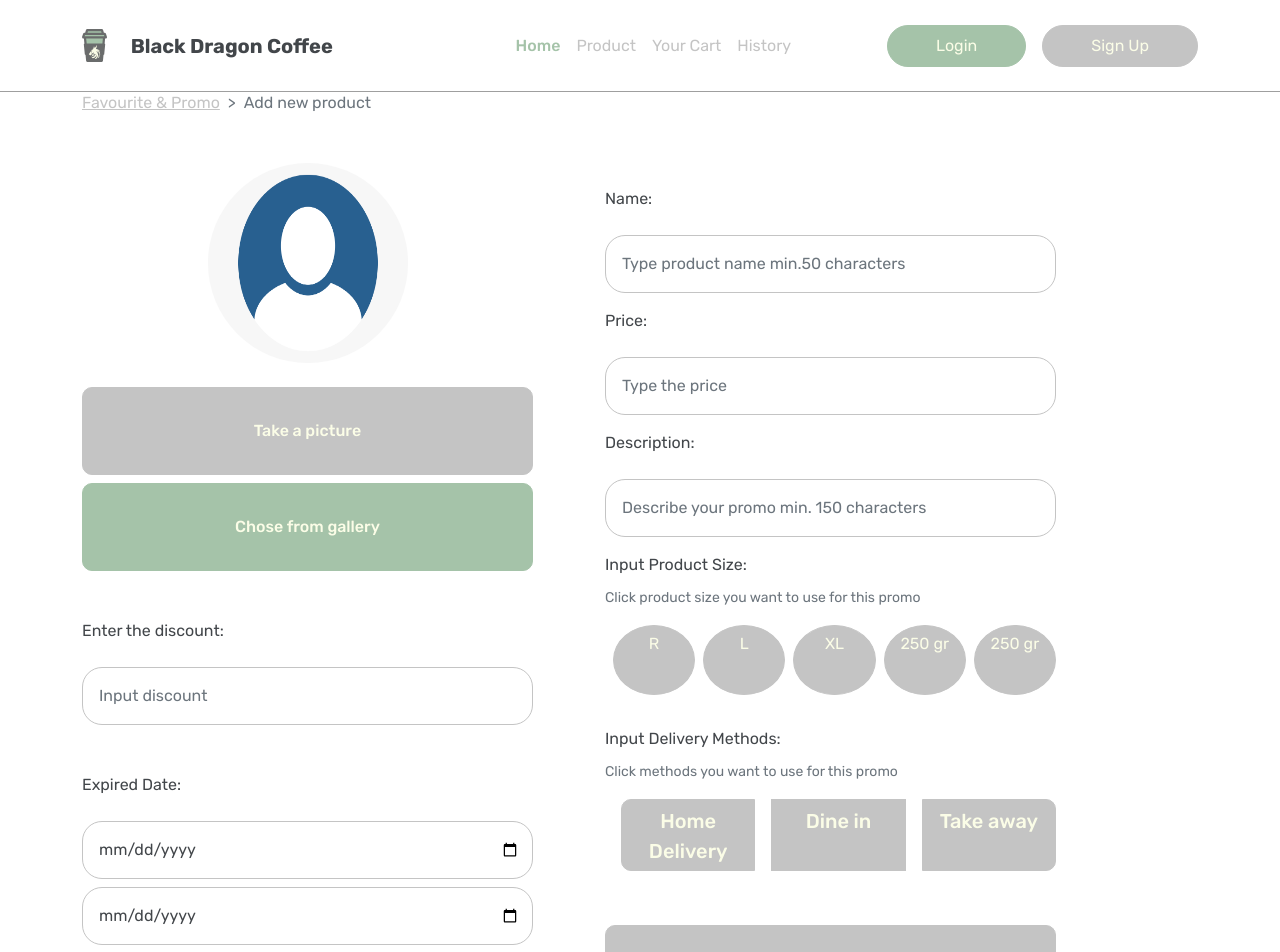
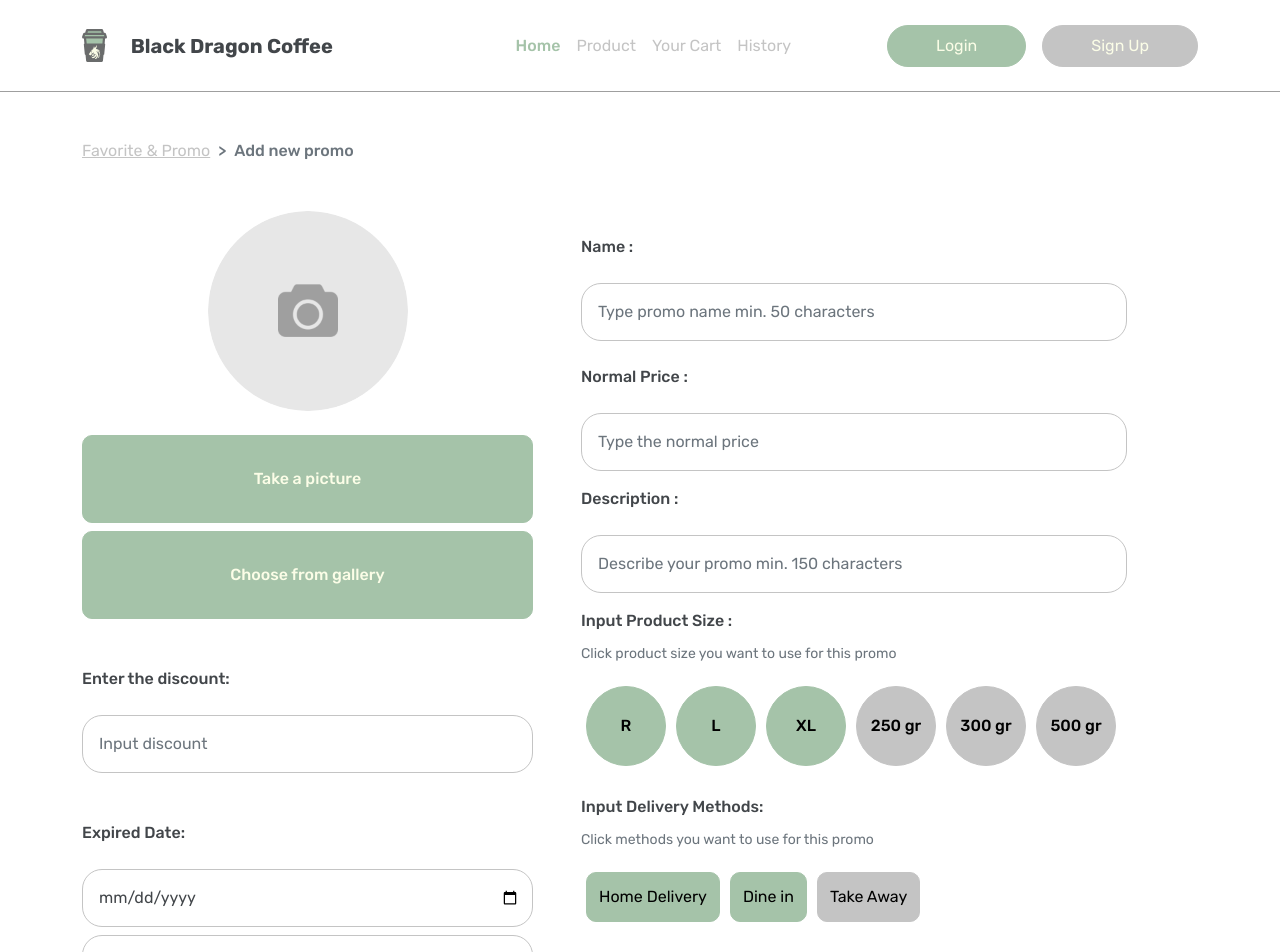
Before and after one commit to aviantofan/black-dragon-coffeeshop-frontend, a React (Create React App) app: page /promo/add in a window 1280 px wide. Shown: the top 952 px of the page. Built offline with nearby package versions, Linux system fonts and the light colour scheme; what redux-promise-middleware would draw is missing.

Commit message:
fix: button, form, images & styling colors

```diff
--- /dev/null
+++ b/src/assets/scss/InputPromo.scss
@@ -0,0 +1,40 @@
+.img-product {
+  width: 300px;
+  height: 300px;
+}
+
+.btn-product {
+  height: 88px;
+}
+
+.btn-product-size {
+  height: 80px !important;
+  width: 80px !important;
+  border-radius: 200px;
+  margin: 5px;
+}
+
+.form-checkbox {
+  height: 70px;
+  width: 100%;
+}
+
+.btn-product-size {
+  height: 70px;
+  width: 100%;
+}
+
+.btn-deliver-method {
+  height: 72px;
+  width: 100%;
+  font-size: 20px;
+}
+
+.btn-delivery {
+  height: 50px;
+  margin: 5px;
+}
+
+.breadcrumb-item+.breadcrumb-item::before {
+  content: ">";
+}
--- a/src/pages/InputPromo.js
+++ b/src/pages/InputPromo.js
@@ -1,113 +1,93 @@
 import { Component } from 'react';
 import Layout from '../layouts/Layout';
-import { Form, ToggleButton, ToggleButtonGroup, Breadcrumb } from 'react-bootstrap';
-// import { Form } from 'react-bootstrap';
+import { Form, Breadcrumb } from 'react-bootstrap';
 import BDButton from '../components/BDButton';
 import BDInput from '../components/BDInput';
-import img from '../assets/img/profile-pict-placeholder.png';
-import '../assets/scss/InputProduct.scss';
+import img from '../assets/images/bg-promo.png';
+import '../assets/scss/InputPromo.scss';
 
 export default class InputPromo extends Component {
   render () {
     return (
       <Layout>
-          <div className="container">
-            <Breadcrumb className='nav-bread'>
-                <Breadcrumb.Item>Favourite & Promo</Breadcrumb.Item>
-                <Breadcrumb.Item active>Add new product</Breadcrumb.Item>
+          <div className="container mb-5">
+            <Breadcrumb className='nav-bread mt-5'>
+                <Breadcrumb.Item>Favorite & Promo</Breadcrumb.Item>
+                <Breadcrumb.Item active className='fw-bold'>Add new promo</Breadcrumb.Item>
             </Breadcrumb>
             <div className='row mt-5'>
-                <div className='col-md-5 me-md-4 col-xl-5 me-xl-5'>
+                <div className='col-md-5 me-md-4 col-xl-5 me-xl-6'>
                     <div className='text-center'>
                       <img src={img} className="img-fluid img-product rounded-circle text-center" alt="product"/>
                     </div>
                     <div className="d-grid gap-2 mt-4">
-                      <BDButton className="btn-primary btn-product text-cream fw-bold">Take a picture</BDButton>
-                      <BDButton className="btn-secondary btn-product text-cream fw-bold">Chose from gallery</BDButton>
+                      <BDButton className="btn-secondary btn-product text-cream fw-bold">Take a picture</BDButton>
+                      <BDButton className="btn-secondary btn-product text-cream fw-bold">Choose from gallery</BDButton>
                     </div>
                     <div className='mt-5'>
                     <Form.Group className="mb-3 align-items-left" controlId="formBasicEmail">
-                      <Form.Label>Enter the discount:</Form.Label>
+                      <Form.Label className='fw-bold'>Enter the discount:</Form.Label>
                       <BDInput type="date-time" className="mt-3" placeholder="Input discount"></BDInput>
                     </Form.Group>
                 </div>
                     <div className='mt-5'>
                     <Form.Group className="mb-3 align-items-left" controlId="formBasicEmail">
-                      <Form.Label>Expired Date:</Form.Label>
+                      <Form.Label className='fw-bold'>Expired Date:</Form.Label>
                       <BDInput type="date" className="mt-3" placeholder="Select start hour"></BDInput>
                       <BDInput type="date" className="mt-2" placeholder="Select end hour"></BDInput>
                     </Form.Group>
                     <Form.Group className="mt-5 align-items-left" controlId="formBasicEmail">
-                      <Form.Label>Input Cupon Code:</Form.Label>
-                      <BDInput type="text" placeholder="Input Cupon Code" className="mt-3"/>
+                      <Form.Label className='fw-bold'>Input Coupon Code :</Form.Label>
+                      <BDInput type="text" placeholder="Input Coupon Code" className="mt-3"/>
                     </Form.Group>
                     </div>
                 </div>
-                <div className='col-md-6 col-xl-5'>
+                <div className='col-md-6 col-xl-6'>
                   <Form>
-                      <Form.Group className="mb-3 text-left mt-sm-4" controlId="formBasicEmail">
-                      <Form.Label>Name:</Form.Label>
-                      <BDInput type="text" className="mt-3" placeholder="Type product name min.50 characters"></BDInput>
+                      <Form.Group className="mb-3 text-left mt-sm-4" controlId="formBasicName">
+                      <Form.Label className='fw-bold'>Name :</Form.Label>
+                      <BDInput type="text" className="mt-3" placeholder="Type promo name min. 50 characters"></BDInput>
                     </Form.Group>
-                    <Form.Group className="mb-3" controlId="formBasicEmail">
-                      <Form.Label>Price:</Form.Label>
-                      <BDInput type="number" className="mt-3" placeholder="Type the price" />
+                    <Form.Group className="mb-3 text-left mt-sm-4" controlId="formBasicNumber">
+                      <Form.Label className='fw-bold'>Normal Price :</Form.Label>
+                      <BDInput type="number" className="mt-3" placeholder="Type the normal price"></BDInput>
                     </Form.Group>
-                    <Form.Group className="mb-3" controlId="formBasicEmail">
-                      <Form.Label>Description:</Form.Label>
-                      <BDInput type="number" className="mt-3" placeholder="Describe your promo min. 150 characters" />
+                    <Form.Group className="mb-3" controlId="formBasicText">
+                      <Form.Label className='fw-bold'>Description :</Form.Label>
+                      <BDInput type="text" className="mt-3" placeholder="Describe your promo min. 150 characters" />
                     </Form.Group>
                     <div>
-                      <Form.Label>Input Product Size:</Form.Label>
+                      <Form.Label className='fw-bold'>Input Product Size :</Form.Label>
                       <div>
                         <Form.Text id="passwordHelpBlock" muted>
                           Click product size you want to use for this promo
                         </Form.Text>
                       </div>
                       <div className="mt-3">
-                        <ToggleButtonGroup type="checkbox" className="mb-2 form-checkbox justify content-center">
-                          <ToggleButton id="tbg-check-1" className='btn-product-size cup rounded-circle ms-2 text-cream' value={1}>
-                            R
-                          </ToggleButton>
-                          <ToggleButton id="tbg-check-2" className='btn-product-size cup rounded-circle ms-2 text-cream' value={2}>
-                            L
-                          </ToggleButton>
-                          <ToggleButton id="tbg-check-3" className='btn-product-size cup rounded-circle ms-2 text-cream' value={3}>
-                            XL
-                          </ToggleButton>
-                          <ToggleButton id="tbg-check-3" className='btn-product-size gram rounded-circle ms-2 text-cream' value={3}>
-                            250 gr
-                          </ToggleButton>
-                          <ToggleButton id="tbg-check-3" className='btn-product-size gram rounded-circle ms-2 text-cream' value={3}>
-                            250 gr
-                          </ToggleButton>
-                        </ToggleButtonGroup>
+                        <BDButton className='btn-secondary btn-product-size fw-bold'>R</BDButton>
+                        <BDButton className='btn-secondary btn-product-size fw-bold'>L</BDButton>
+                        <BDButton className='btn-secondary btn-product-size fw-bold'>XL</BDButton>
+                        <BDButton className='btn-primary btn-product-size fw-bold'>250 gr</BDButton>
+                        <BDButton className='btn-primary btn-product-size fw-bold'>300 gr</BDButton>
+                        <BDButton className='btn-primary btn-product-size fw-bold'>500 gr</BDButton>
                       </div>
                     </div>
                     <div className="mt-4" >
-                      <Form.Label>Input Delivery Methods:</Form.Label>
+                      <Form.Label className='fw-bold'>Input Delivery Methods:</Form.Label>
                       <div>
                         <Form.Text id="passwordHelpBlock" muted>
                         Click methods you want to use for this promo
                         </Form.Text>
                       </div>
                       <div className="mt-3">
-                        <ToggleButtonGroup type="checkbox" className="mb-2 form-checkbox">
-                          <ToggleButton id="tbg-check-1" className='btn-deliver-method ms-3 text-cream fw-bold' value={1}>
-                            Home Delivery
-                          </ToggleButton>
-                          <ToggleButton id="tbg-check-2" className='btn-deliver-method ms-3 text-cream fw-bold' value={2}>
-                            Dine in
-                          </ToggleButton>
-                          <ToggleButton id="tbg-check-3" value={3} className='btn-deliver-method text-cream ms-3 fw-bold'>
-                          Take away
-                          </ToggleButton>
-                        </ToggleButtonGroup>
+                        <BDButton className="btn-secondary btn-delivery text-gray">Home Delivery</BDButton>
+                        <BDButton className="btn-secondary btn-delivery text-gray">Dine in</BDButton>
+                        <BDButton className="btn-primary btn-delivery text-gray">Take Away</BDButton>
                       </div>
                     </div>
                     <div className="d-grid gap-2 mt-5">
-                      <BDButton className="btn-primary btn-product text-cream fw-bold">Save Product</BDButton>
-                      <BDButton className="btn-secondary btn-product text-cream fw-bold">Cancel</BDButton>
+                      <BDButton className="btn-secondary btn-product text-cream fw-bold">Save Promo</BDButton>
+                      <BDButton className="btn-primary btn-product text-cream fw-bold">Cancel</BDButton>
                     </div>
                   </Form>
                 </div>
```
Also changed, not shown: src/assets/images/bg-promo.png (added), src/assets/images/camera.png (added).
